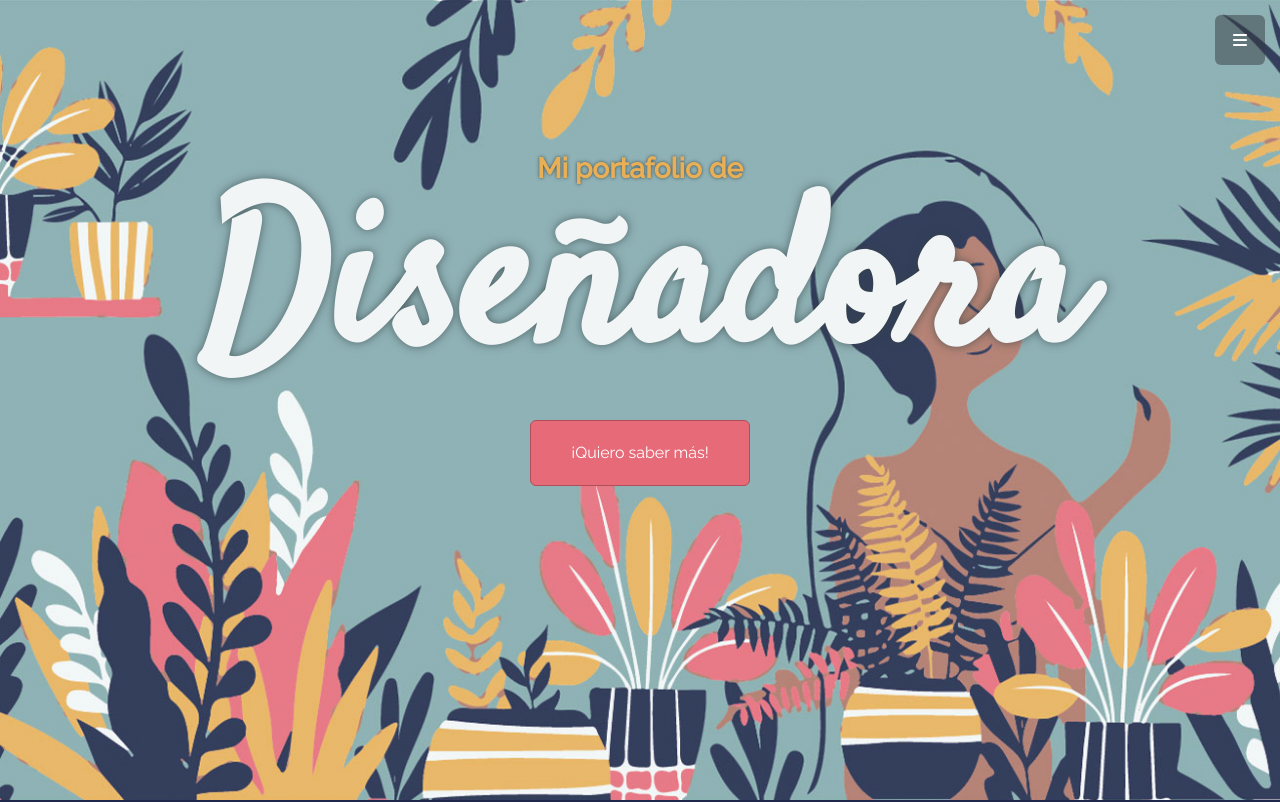
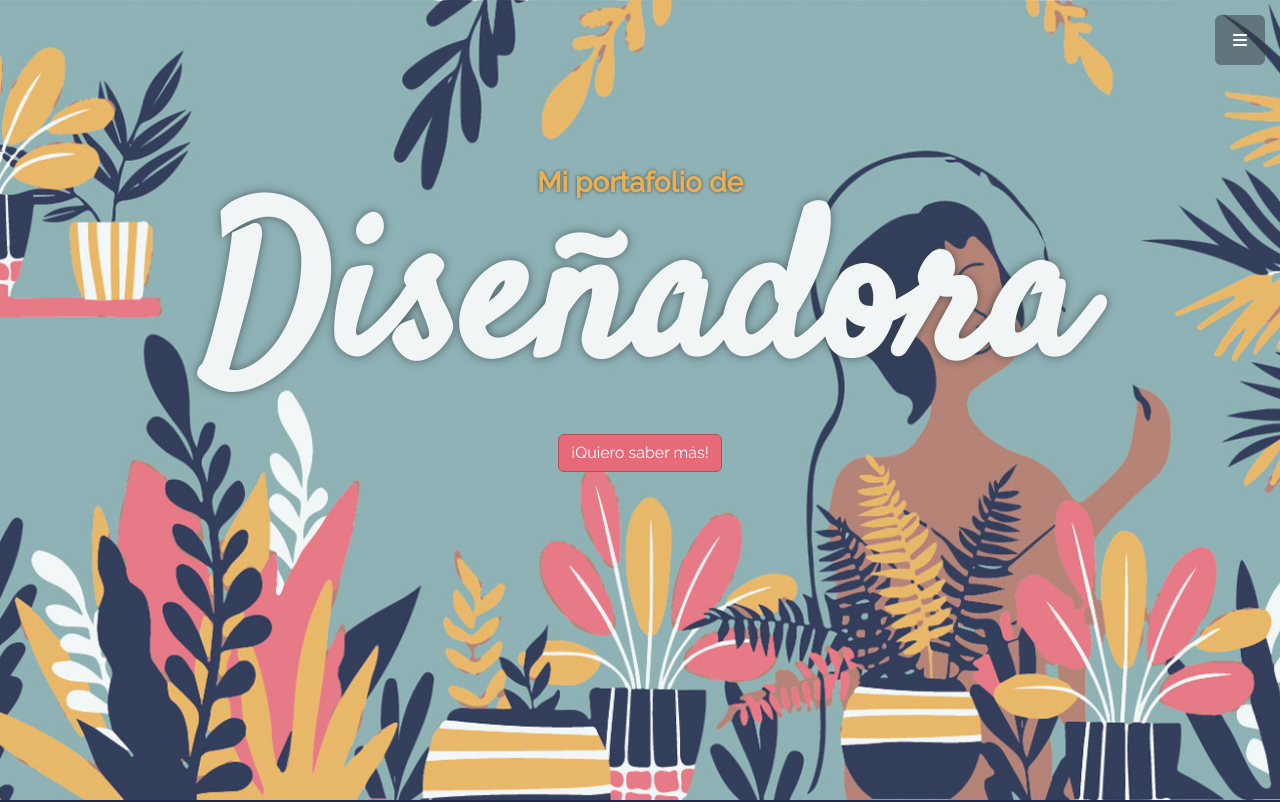
Before and after one commit to javimolin-uc/PRUEBA-3no, a plain HTML site: page index.html in a window 1280 px wide. Shown: the top 802 px of the page. Drawn offline with nearby package versions, Linux system fonts and the light colour scheme.

Commit message:
Update styles.css

```diff
--- a/css/styles.css
+++ b/css/styles.css
@@ -4347,5 +4347,7 @@ footer.footer .social-link:hover {
   display: inline-block;
   content: "";
 }
-.btn-xl {
-  padding: 1.25rem 2.5rem;
+
+#footer{
+    font-family: 'Raleway', sans-serif;
+    }
```
